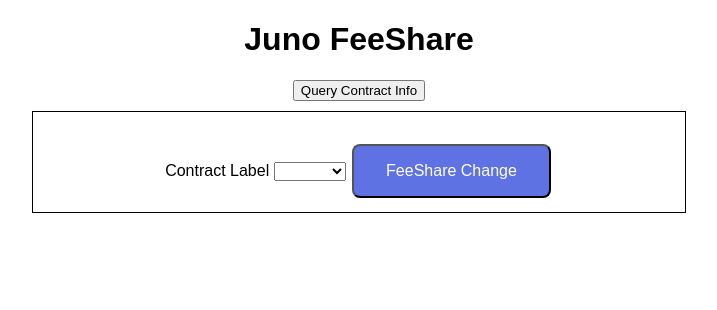
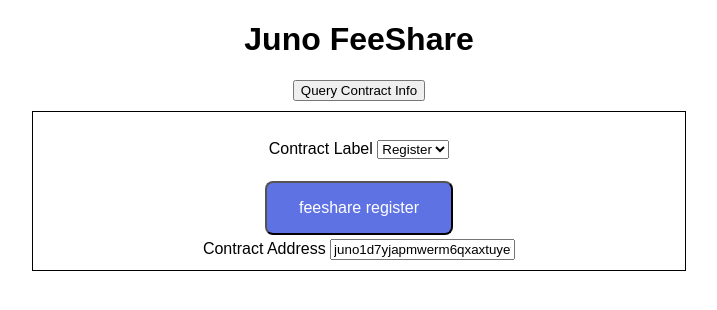
Before and after one commit to Reecepbcups/juno-feeshare-webapp, a SvelteKit app: page / in a window 1280 px wide. Shown: the top 310 px of the page, without its empty margins (281-998 px from the left). Built offline with nearby package versions, Linux system fonts and the light colour scheme.

Commit message:
ugly, but functional

```diff
--- a/package.json
+++ b/package.json
@@ -19,6 +19,7 @@
 		"@sveltejs/kit": "^1.0.0",
 		"@typescript-eslint/eslint-plugin": "^5.45.0",
 		"@typescript-eslint/parser": "^5.45.0",
+		"@zerodevx/svelte-toast": "^0.9.2",
 		"eslint": "^8.28.0",
 		"eslint-config-prettier": "^8.5.0",
 		"eslint-plugin-svelte3": "^4.0.0",
@@ -34,9 +35,13 @@
 	"type": "module",
 	"dependencies": {
 		"@cosmjs/stargate": "^0.29.5",
+		"@cosmjs/utils": "^0.30.0",
 		"@cosmos-kit/keplr": "^0.32.14",
+		"@juno-network/assets": "0.17.0",
 		"chain-registry": "^1.6.0",
 		"cosmjs-types": "^0.6.1",
+		"cosmjs-utils": "^0.1.0",
+		"juno-network": "/home/reece/Desktop/Programming/TS/juno-typescript/packages/juno-network",
 		"svelte-french-toast": "^1.0.3"
 	}
 }
--- /dev/null
+++ b/src/components/Status.svelte
@@ -0,0 +1,34 @@
+<script lang="ts" context="module">
+    import { toast, SvelteToast } from '@zerodevx/svelte-toast'
+	import type {SvelteToastOptions} from '@zerodevx/svelte-toast/stores'
+
+    const toast_default_style: SvelteToastOptions = {
+		initial: 0,
+		duration: 6000,
+		dismissable: true,
+	};
+
+	const error_fmt: SvelteToastOptions = {
+		theme: {
+			'--toastBackground': 'red',
+			'--toastColor': 'black',
+		},
+		...toast_default_style
+	}
+	const success_fmt: SvelteToastOptions = {
+		theme: {
+			'--toastBackground': 'green',
+			'--toastColor': 'black',
+		},
+		...toast_default_style
+	}
+
+    export function success_notification(message: string) {
+        toast.push(message, success_fmt);
+    }
+
+    export function error_notification(message: string) {
+        toast.push(message, error_fmt);
+    }
+
+</script>
--- a/src/routes/+page.svelte
+++ b/src/routes/+page.svelte
@@ -4,45 +4,40 @@
 -->
 <script lang="ts">
 	import type { Window as KeplrWindow } from '@keplr-wallet/types';
-	// import Review from '../components/Review.svelte'
-	import type { Coin } from 'cosmjs-types/cosmos/base/v1beta1/coin';
-	import { SigningStargateClient, StargateClient, type StdFee } from '@cosmjs/stargate';
+	import type { OfflineSigner } from '@cosmjs/proto-signing';
+
+	import {juno, cosmwasm, getSigningCosmosClient, getSigningJunoClient} from 'juno-network'
 
 	// Signing (Keplr & Ledger)
 	import type { OfflineAminoSigner } from '@cosmjs/amino';
 	import type { OfflineDirectSigner } from '@cosmjs/proto-signing';
 
-	import { Tendermint34Client } from '@cosmjs/tendermint-rpc';
-	import { HttpBatchClient } from '@cosmjs/tendermint-rpc/build/rpcclients';
-	import { setupIbcExtension, QueryClient } from '@cosmjs/stargate';
+	// import toast, { Toaster, type ToastOptions } from 'svelte-french-toast';
+	// const toast_style: ToastOptions = {
+	// 	position: 'top-right',
+	// 	duration: 6000,
+	// 	style: 'background: #333; color: #fff; width: 15%; font-size: 1.1rem;'
+	// };
 
-	//  setupCosmWasmExtension from cosmjs
-	import { setupWasmExtension, SigningCosmWasmClient } from '@cosmjs/cosmwasm-stargate';
+	// import success_notification from '../components/Status.svelte'
+	import {error_notification, success_notification} from '../components/Status.svelte'
+	import { SvelteToast } from '@zerodevx/svelte-toast';
 
-	import type { WasmExtension } from '@cosmjs/cosmwasm-stargate';
-	import type { IbcExtension } from '@cosmjs/stargate';
-
-
-	import toast, { Toaster, type ToastOptions } from 'svelte-french-toast';
-	import type { A } from 'vitest/dist/types-71ccd11d';
-	const toast_style: ToastOptions = {
-		position: 'top-right',
-		duration: 6000,
-		style: 'background: #333; color: #fff; width: 15%; font-size: 1.1rem;'
-	};
+	const fee = {amount: [{	amount: "100000",	denom: "ujuno",},], gas: "200000",};
 
 	const CHAIN_ID = "juno-1"
-	const RPC = "https://rpc.juno.strange.love/"
+	const rpcEndpoint = "https://rpc.juno.strange.love/"
 
 	// User Facing Information
-	let from_client: SigningStargateClient | SigningCosmWasmClient | undefined;
-	let query_client: QueryClient & WasmExtension | undefined; // QueryClient with Extensions
-	let tendermint34_client: Tendermint34Client | undefined;
+	// let from_client: SigningStargateClient | SigningCosmWasmClient | undefined;
+
+	// let query_client: QueryClient & WasmExtension | undefined; // QueryClient with Extensions
+	// let tendermint34_client: Tendermint34Client | undefined;
 
 	// user variables
 	const WALLET_PREFIX = "juno"
 	let contract_addr = "juno1d7yjapmwerm6qxaxtuyefmcns45x9x6d78gys9uhfsdpkfs4dxfssgw7ap"
-	let method = "update" // and register
+	let method = "register" // and register
 	let controlling_contract_account = ""
 	let contract_label = ""
 	let user_addr = ""
@@ -67,159 +62,120 @@
 		return signer(chain_id);
 	};
 
-	const query_contract_info = async () => {
-		if (tendermint34_client === undefined) {
-			tendermint34_client = await Tendermint34Client.connect(RPC);
-		}
-		if(query_client === undefined) {
-			// let qclient: QueryClient & IbcExtension & WasmExtension = query_client as QueryClient & IbcExtension & WasmExtension;
-			query_client = QueryClient.withExtensions(tendermint34_client, setupWasmExtension);
-		}
+	const query_contract_info = async (): Promise<boolean> =>  {
+		// returns false if the user can NOT update / register the contract
+		let cw_query = (await cosmwasm.ClientFactory.createRPCQueryClient({rpcEndpoint}));
 
-		const c_info = await query_client.wasm.getContractInfo(contract_addr);
+		let c_info = await cw_query.cosmwasm.wasm.v1.contractInfo({address: contract_addr}).then(res => {
+			return res
+		}).catch(e => {
+			return undefined
+		})
+
+		// const c_info = await query_client.wasm.getContractInfo(contract_addr);
 		console.log(contract_addr, c_info)
 
 		if(c_info) {
 			const creator = c_info.contractInfo?.creator || "";
 			const admin = c_info.contractInfo?.admin || "";
-			const label = c_info.contractInfo?.label || "";
+			contract_label = c_info.contractInfo?.label || "";
 
-			controlling_contract_account = creator
-			contract_label = label
+			if(admin.length > 0) {
+				controlling_contract_account = admin
+			} else {
+				controlling_contract_account = creator
+			}
 
-			if(admin) {
-				if(admin.length > 0) {
-					// if it errors, its not an admin contract.
-					await query_client.wasm.getContractInfo(admin).then((res) => {
-						toast.error(`Admin is a contract. You can not change the withdraw address`, toast_style);
-					}).catch((e) => {
-						controlling_contract_account = admin
-					});
-				}
+			// if admin length is longer than a normal account, its a contract.
+			if(admin.length > "juno10r39fueph9fq7a6lgswu4zdsg8t3gxlq670lt0".length) {
+				// if it errors, its not an admin contract.
+				await cw_query.cosmwasm.wasm.v1.contractInfo({address: contract_addr}).then(res => {
+					// toast.error(`Admin is a contract. You can not change the withdraw address`, toast_style);
+					// toast.push(`Admin is a contract. You can not change the withdraw address`, error);
+					error_notification("Admin is a contract. You can not change the withdraw address")
+					return false;
+				}).catch(e => {
+					controlling_contract_account = admin
+					// toast.push(`Admin is a user. You can change the withdraw address`, success);
+					success_notification("Admin is a user. You can change the withdraw address")
+					// check if they the admin is their address?
+				})
 			}
 		}
+		return true;
 	}
 
-	const fee: StdFee = {
-		amount: [
-			{
-				amount: "100000",
-				denom: "ujuno",
-			},
-		],
-		gas: "200000",
-	};
+	const feeshare_contract = async () => {
+		let signer: OfflineSigner = await get_wallet_for_chain(CHAIN_ID);
+		let address = (await signer.getAccounts())[0].address;
 
-	const feeshare_contract = async () => {
-		let wallet = await get_wallet_for_chain(CHAIN_ID);
-		let address = (await wallet.getAccounts())[0].address;
-
-		await query_contract_info();
-
-		const message = {
-			"feeshare": {
-				"contract": contract_addr,
-				"address": address
-			}
+		let res = await query_contract_info();
+		if(res == false) {
+			return
 		}
 
-		from_client = await SigningStargateClient.connectWithSigner(RPC, wallet, {
-			prefix: WALLET_PREFIX
-		});
-
-		if (from_client === undefined) {
-			throw new Error('from_client not found');
+		console.log(controlling_contract_account, address)
+		if(controlling_contract_account != address) {
+			// toast.error(`You are not the admin of this contract.`, toast_style);
+			// toast.push(`You are not the admin of this contract.`, error);
+			let controlling_html = `<a href="https://www.mintscan.io/juno/account/${controlling_contract_account}" target="_blank">${controlling_contract_account}</a>`
+			error_notification(`You are not the admin or creator.<br>You can not modify it.<br><br>Controller: ${controlling_html}`)
+			return
 		}
 
-		// use from_client to make a custom message
-
-		const msg = {
-			typeUrl: "/juno.feeshare.v1.MsgRegisterFeeShare",
-			value: {
-				contract_address: contract_addr,
-				deployer_address: controlling_contract_account,
-				withdrawer_address: new_address
-			}
+		let msg;
+		if(method == "register") {
+			const { registerFeeShare } = juno.feeshare.v1.MessageComposer.withTypeUrl;
+			msg = registerFeeShare({
+				contractAddress: contract_addr,
+				deployerAddress: controlling_contract_account,
+				withdrawerAddress: new_address
+			})
+		} else {
+			const { updateFeeShare } = juno.feeshare.v1.MessageComposer.withTypeUrl;
+			msg = updateFeeShare({
+				contractAddress: contract_addr,
+				deployerAddress: controlling_contract_account,
+				withdrawerAddress: new_address
+			})
 		}
 
-		// sign the custom type message msg
-		const signed = await from_client.sign(address, [msg], fee, "memo");
+		let signing_client = getSigningJunoClient({rpcEndpoint, signer});
 
-		const result = await from_client.broadcastTx(signed.bodyBytes);
+		(await signing_client).signAndBroadcast(address, [msg], fee, "memo").then((res) => {
+			console.log(res)
 
-		// if (result.code === undefined) {
-		// 	toast.success(`Success`, toast_style);
-		// } else {
-		// 	toast.error(`Error: ${result.rawLog}`, toast_style);
-		// }
+			let URL = `https://www.mintscan.io/juno/txs/${res.transactionHash}`
+			let html_url = `<a href=${URL}>mintscan.io/juno/txs/${res.transactionHash}</a>`
+			if(res.code == 0) {
+				// toast.push(`Success\n\n${html_url}`, success);
+				success_notification(`Success\n\n${html_url}`)
+				// <span>
+				// 	Custom and <b>bold</b>
+				// 	<button on:click={() => toast_.dismiss(toast.id)}>Dismiss</button>
+				// </span>
+			} else {
+				// toast.push(`Error: ${res.rawLog}\n\n${html_url}`, error);
+				error_notification(`Error: ${res.rawLog}\n\n${html_url}`)
+			}
 
-		console.log(result);
+
+		}).catch((e) => {
+			console.log(e)
+			// toast.push(`Error: ${e}`, error);
+			error_notification(`Error: ${e}`)
+		})
 	}
-
-	// 	await from_client.execute(
-	// 		address,
-	// 		REVIEWS_CONTRACT_ADDRESS,
-	// 		msg,
-	// 		fee
-	// 	).then((res) => {
-	// 		console.log(res)
-	// 		toast.success(
-	// 			`Review Transaction @ height ${res.height}\n\nTxHash: ${res.transactionHash}`,
-	// 			toast_style
-	// 		);
-	// 	}).catch((err) => {
-	// 		console.log(err)
-	// 		toast.error(`${err}`, toast_style);
-	// 	})
-
-	// 	// update their page text after submit
-	// 	test_query()
-	// }
-
-	// call test_query on page load
-	// test_query()
 
 </script>
 
-<Toaster />
+<!-- <Toaster /> -->
+<SvelteToast />
 
 <h1>Juno FeeShare</h1>
 
 
 <center>
-	<!-- <ul style="width: 20%; list-style: none;">
-		<li><a href="https://wetjoe.netlify.app/">Liquid Staking (pupjoes)</a>
-		</li>
-		<li>
-			<a href="github.com/joe-chain/joe">github.com/joe-chain/joe</a>
-		</li>
-		<li>
-			<a href="explorer.justjoe.app">explorer.justjoe.app</a>
-		</li>
-		<li>
-			<a href="https://twitter.com/JustJoeChain">@JustJoeChain</a>
-		</li>
-		<li>
-			<a href="https://justjoe.app/faq.txt">FAQ / INFO</a>
-		</li>
-		<li>
-			<a href="https://sparkibc.s3.filebase.com/JOECOIN%20PROTOCOL.pdf?response-content-disposition=inline&X-Amz-Algorithm=AWS4-HMAC-SHA256&X-Amz-Credential=CEA302ACE80DC404571A%2F20221120%2Fus-east-1%2Fs3%2Faws4_request&X-Amz-Date=20221120T213242Z&X-Amz-Expires=300&X-Amz-SignedHeaders=host&X-Amz-Signature=993be66885776897f9e15e07f187175a760c6bce558b960dd0217da13b412264">JoePaper</a>
-		</li>
-	</ul> -->
-
-	<!-- <br>
-
-	<div class="div_center">
-		<h3>Reviews</h3>
-		<ul>
-		{#each reviews as review}
-			<li style="">
-				<Review content={review}></Review>
-			</li>
-		{/each}
-		</ul>
-	</div> -->
-
 	<!-- button to call query_contract_info -->
 	<button on:click={() => query_contract_info()}>Query Contract Info</button>
 
@@ -228,12 +184,20 @@
 		<br />
 
 		<label for="contract_label">Contract Label</label>
-		<select id="contract_label" name="contract_label" bind:value={contract_label}>
+		<select id="contract_label" name="contract_label" bind:value={method}>
+			<option value="register" selected>Register</option>
 			<option value="update">Update</option>
-			<option value="register">Register</option>
 		</select>
 
-		<input type="submit" value="FeeShare Change" on:click={() => feeshare_contract()} />
+		<br>
+		<br>
+		<input type="submit" value="feeshare {method}" on:click={() => feeshare_contract()} />
+
+
+		<br>
+		<label for="contract_addr">Contract Address</label>
+		<input id="contract_addr" name="contract_addr" type="text" placeholder="Enter contract address" bind:value={contract_addr} />
+
 	</div>
 </center>
 
```
Also changed, not shown: 1 other file (tests, documents, lock files or other folders).
